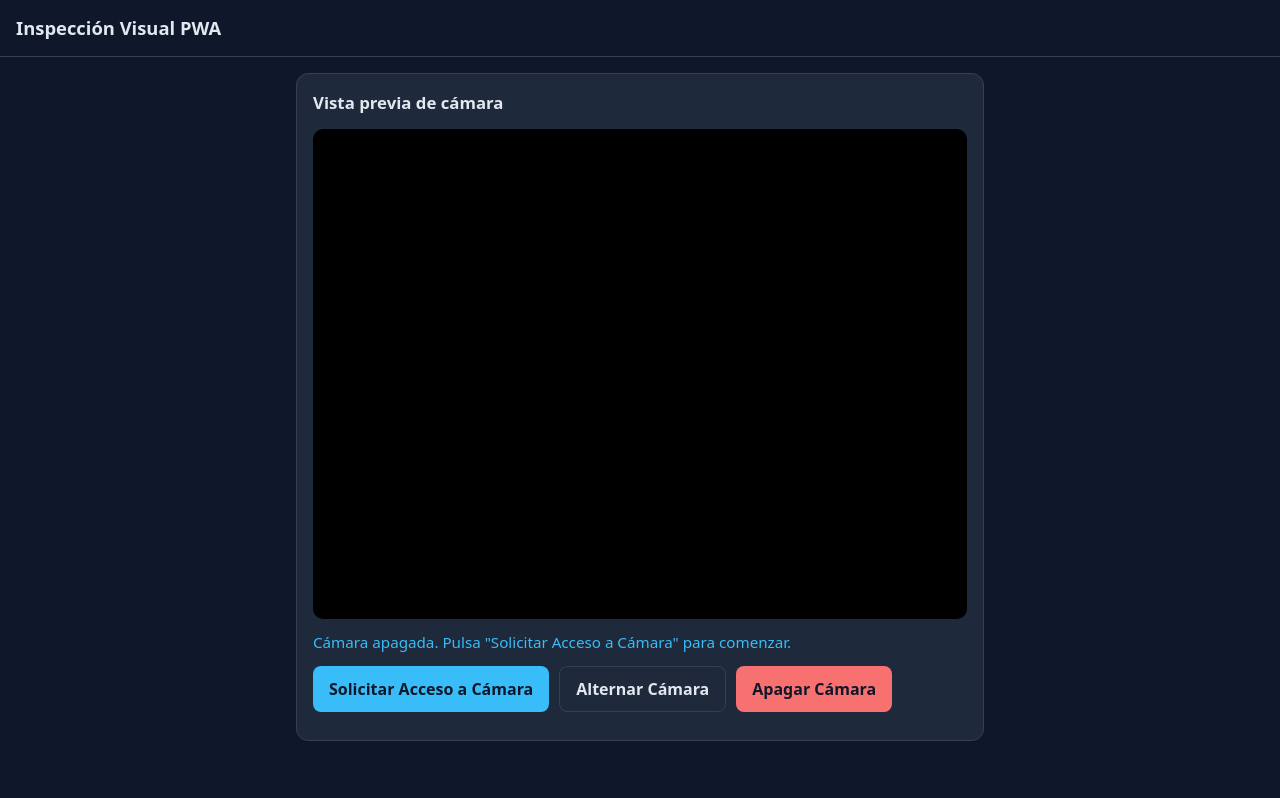
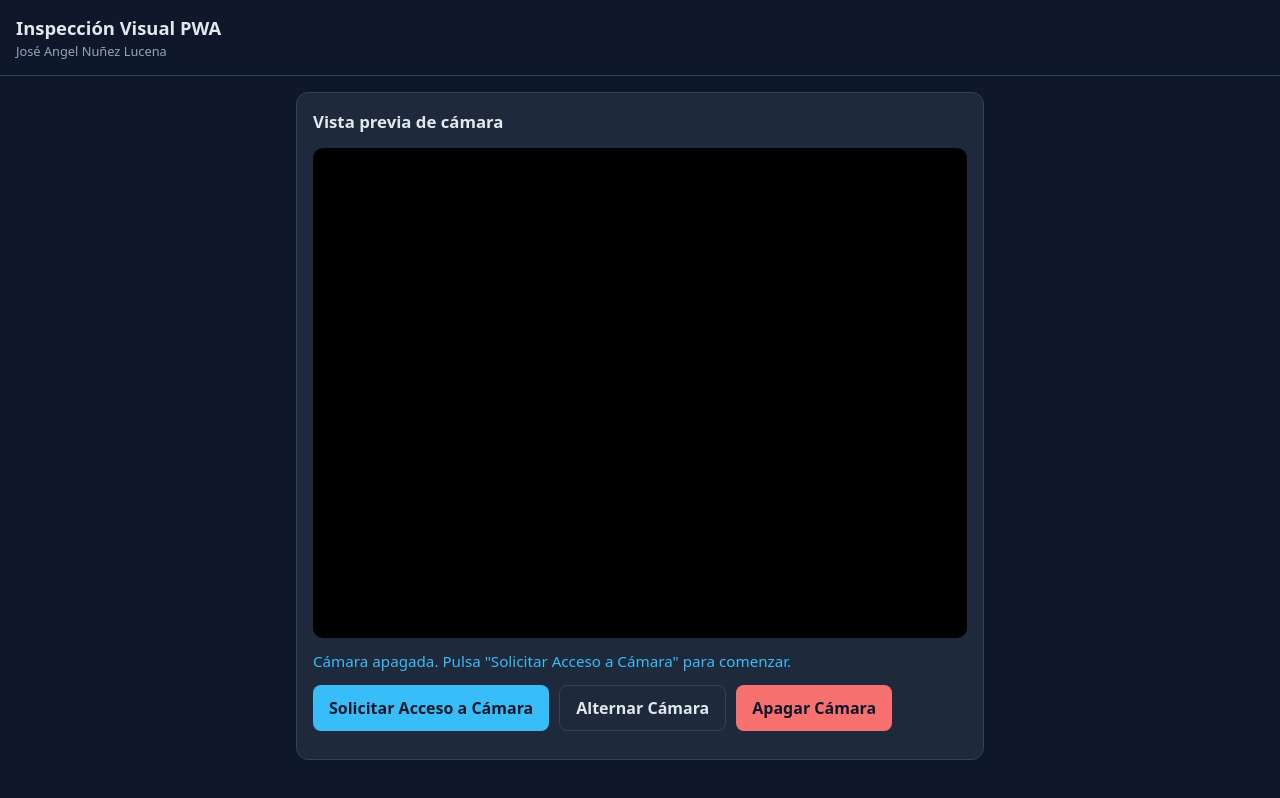
Before and after one commit to AngelMUGIWARA/pwa-camara-instalable, a plain HTML site: page index.html in a window 1280 px wide. Drawn offline with Linux system fonts and the light colour scheme.

Commit message:
Autor en el encabezado: Jose Angel Nuñez Lucena (cache v3)

```diff
--- a/index.html
+++ b/index.html
@@ -14,7 +14,7 @@
 </head>
 <body>
   <header>
-    <h1>Inspección Visual PWA</h1>
+    <h1>Inspección Visual PWA <span class="autor">José Angel Nuñez Lucena</span></h1>
     <button id="btn-instalar" type="button" hidden>Instalar App</button>
   </header>
 
--- a/styles.css
+++ b/styles.css
@@ -43,6 +43,13 @@ header {
 h1 {
   margin: 0;
   font-size: 1.15rem;
+}
+
+.autor {
+  display: block;
+  font-size: 0.8rem;
+  font-weight: 400;
+  color: var(--color-texto-suave);
 }
 
 h2 {
--- a/sw.js
+++ b/sw.js
@@ -5,7 +5,7 @@
    100% Vanilla JS — asincronía solo con .then() / .catch().
    ========================================================================= */
 
-const CACHE_NAME = 'static-camara-v2';
+const CACHE_NAME = 'static-camara-v3';
 
 const STATIC_FILES = [
   './',
```
